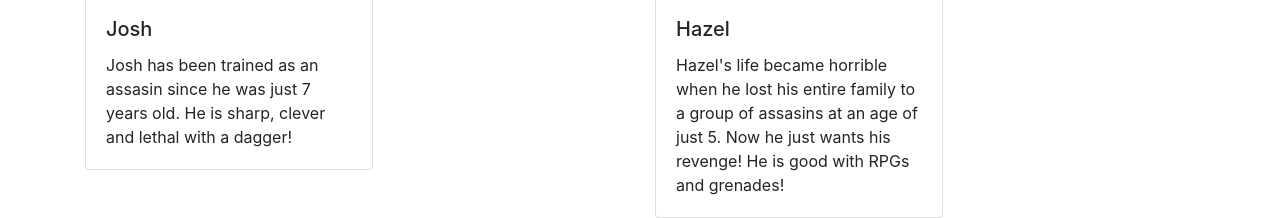
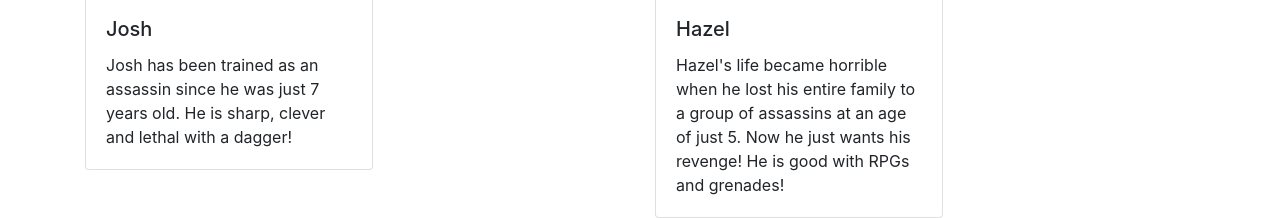
Before and after one commit to kumailkhan1/board-game-in-vanilla-javascript, a website: page src/rules.html in a window 1280 px wide. Shown: the part 1178-1396 px from the top of the page. Drawn offline with nearby package versions, Linux system fonts and the light colour scheme.

Commit message:
updated rules

```diff
--- a/src/rules.html
+++ b/src/rules.html
@@ -87,7 +87,7 @@
                             alt="Card image cap">
                         <div class="card-body">
                             <h5 class="card-title">Josh</h5>
-                            <p class="card-text">Josh has been trained as an assasin since he was just 7 years old. He
+                            <p class="card-text">Josh has been trained as an assassin since he was just 7 years old. He
                                 is sharp, clever
                                 and lethal with a dagger!
                             </p>
@@ -103,7 +103,7 @@
                         <div class="card-body">
                             <h5 class="card-title">Hazel</h5>
                             <p class="card-text">Hazel's life became horrible when he lost his entire family to a group
-                                of assasins at an age of just 5.
+                                of assassins at an age of just 5.
                                 Now he just wants his revenge! He is good with RPGs and grenades!
                             </p>
                         </div>
```
